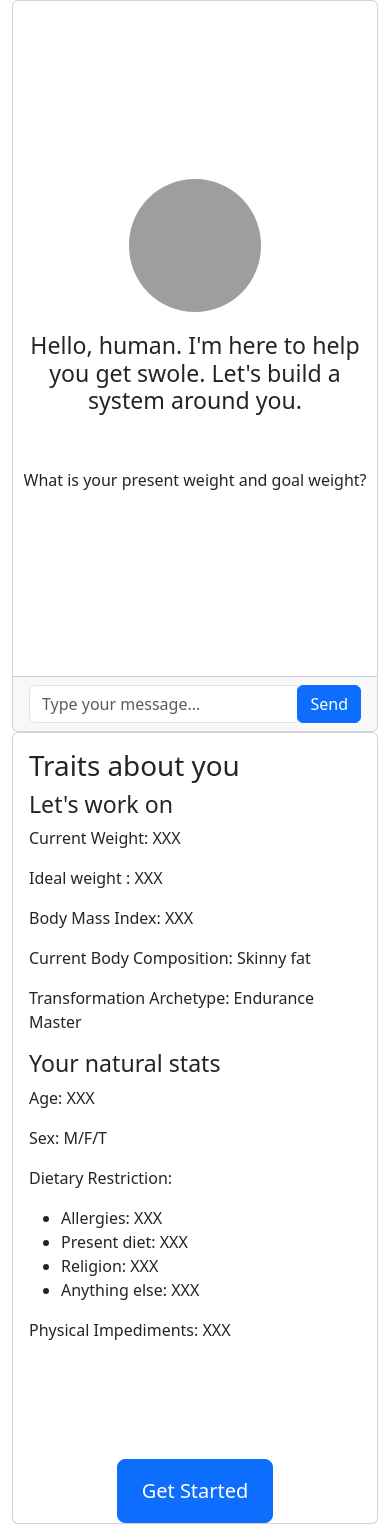
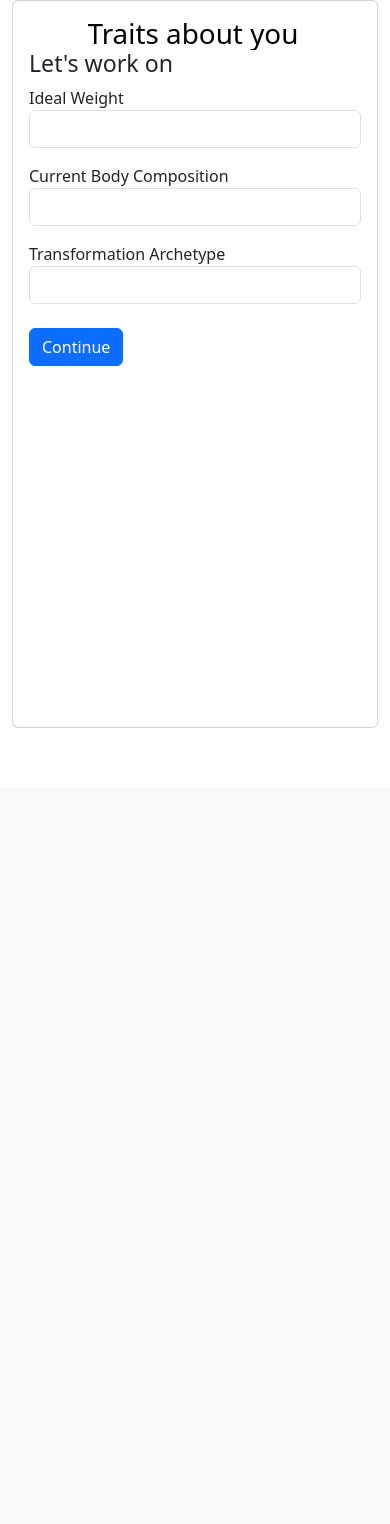
Before and after one commit to Ernesto905/Ideal, a Flask app: page /builder in a window 390 px wide. Shown: the part 56-1580 px from the top of the page. After the commit the page ends 784 px from the top, so only its background shows below. Run offline with Flask 3, Linux system fonts and the light colour scheme; some libraries are stand-ins or nearby versions; grey boxes are pictures that could not be loaded.

Commit message:
Revamped builder profile. Removed chatbot functionality

```diff
--- a/templates/builder/index.html
+++ b/templates/builder/index.html
@@ -2,107 +2,140 @@
 
 {% block content %}
 
+<link rel="stylesheet" href="https://cdnjs.cloudflare.com/ajax/libs/font-awesome/5.15.3/css/all.min.css">
+
 <style>
-  @keyframes typing {
-    from { width: 0; }
-    to { width: 100%; }
+  .typewriter h1 {
+    color: black;
+    overflow: hidden;
+    border-right: 0.15em solid black;
+    white-space: nowrap;
+    margin: 0 auto;
+    animation: typing 1.0s steps(30, end), blink-caret 0.5s step-end infinite;
   }
 
-  .typing-animation {
-    overflow: hidden;
-    white-space: nowrap;
-    animation: typing 1s steps(40, end);
+  @keyframes typing {
+    from {
+      width: 0;
+    }
+    to {
+      width: 100%;
+    }
+  }
+
+  @keyframes blink-caret {
+    from,
+    to {
+      border-color: transparent;
+    }
+    50% {
+      border-color: black;
+    }
+  }
+
+  .fade-in {
+    opacity: 0;
+    animation: fadeInAnimation 1s ease-in forwards;
+  }
+
+  @keyframes fadeInAnimation {
+    from {
+      opacity: 0;
+      transform: translateY(-20px);
+    }
+    to {
+      opacity: 1;
+      transform: translateY(0);
+    }
   }
 </style>
 
-
-
 <div class="row justify-content-center">
-
-  {# Leftmost form. This is the chatbot #}
-  <div class="col-md-6">
-    <div class="card">
-
-      <div class="card-body d-flex flex-column justify-content-center align-items-center" style="height: 80vh; overflow-y: auto;">
-        <div style="width: 40%; padding-top: 40%; position: relative; margin-bottom: 20px; border-radius: 50%; overflow: hidden;">
-          <iframe src="https://gifer.com/embed/75lD" width="100%" height="100%" style="position: absolute; top: 0; left: 0;" frameBorder="0" allowFullScreen></iframe>
-        </div>
-        <div class="text-center">
-          <h3>Hello, human. I'm here to help you get swole. Let's build a system around you.</h3>
-        </div>
-
-        <div class="text-center mt-5">
-          <h6 class="typing-animation">What is your present weight and goal weight?</h6>
-        </div>
-
-        {% if result %}
-          <div id="response">{{ result }}</div>
-        {% endif %}
-
-      </div>
-
-      <div class="card-footer">
-
-          <form hx-post="/generate" hx-target="#response">
-              <div class="input-group">
-                  <input type="text" class="form-control" name="user_input" placeholder="Type your message...">
-                  <div class="input-group-append">
-                      <button class="btn btn-primary" type="submit">Send</button>
-                  </div>
-              </div>
-          </form>
-
-          <div id="response">{{ result }}</div>
-      </div>
-
-    </div>
-  </div>
-
-  {# Rightmost form. This is the user build #}
   <div class="col-md-6">
     <div class="card">
       <div class="card-body" style="height: 86vh; overflow-y: auto;">
 
+        <div class="d-flex justify-content-center">
+          <div class="typewriter">
+            <h1>Traits about you</h1>
+          </div>
+        </div>
 
-        <h1>Traits about you</h1>
 
-        <h3>Let's work on</h3>
-        <p> Current Weight: XXX </p>
-        <p> Ideal weight : XXX </p>
-        <p> Body Mass Index: XXX </p>
-        <p> Current Body Composition: Skinny fat </p>
-        <p> Transformation Archetype:  Endurance Master </p>
 
-        <h3>Your natural stats</h3>
 
-        <p> Age: XXX </p>
-        <p> Sex: M/F/T </p>
-        <p> Dietary Restriction:</p>
-        <ul>
-          <li>
-            Allergies: XXX
-          </li>
-          <li>
-            Present diet: XXX
-          </li>
-          <li>
-            Religion: XXX
-          </li>
-          <li>
-            Anything else: XXX
-          </li>
-        </ul>
-        <p> Physical Impediments: XXX </p>
+        <div id="letsWorkOn" style="display: none;">
+          <h3>Let's work on</h3>
+          <p>Ideal Weight<input type="text" class="form-control" /></p>
+          <p>
+            Current Body Composition
+            <select class="form-control">
+              <option></option>
+              <option>Skinny fat</option>
+              <option>Strong fat</option>
+              <option>Strong</option>
+              <option>Phoenix Rising</option>
+            </select>
+          </p>
+          <p>
+            Transformation Archetype
+            <select class="form-control">
+              <option></option>
+              <option>Sculptor</option>
+              <option>Builder</option>
+              <option>Balancer</option>
+              <option>Shaper</option>
+              <option>Learner</option>
+              <option>Transformer</option>
+              <option>Endurance Master</option>
+            </select>
+          </p>
+          <button id="letsWorkOnSubmit" class="btn btn-primary mt-2 mb-3">Continue</button>
+        </div>
+
+
+
+
+
+        <div id="naturalStats" style="display: none;">
+          <h3>Your natural stats</h3>
+          <p>Current Weight<input type="text" class="form-control" /></p>
+          <p>Age<input type="text" class="form-control" /></p>
+          <p>
+            Sex
+            <select class="form-control">
+              <option>Male</option>
+              <option>Female</option>
+            </select>
+          </p>
+          <p>Dietary Restriction</p>
+          <ul>
+            <li>Allergies<input type="text" class="form-control" /></li>
+            <li>Present diet<input type="text" class="form-control" /></li>
+            <li>Religion<input type="text" class="form-control" /></li>
+            <li>Anything else we should know about your diet<input type="text" class="form-control" /></li>
+          </ul>
+          <p>Physical Impediments<input type="text" class="form-control" /></p>
+        </div>
 
 
       </div>
-      <div class="text-center mt-auto">
-        <button type="button" class="btn btn-primary btn-lg px-4 py-3" data-mdb-ripple-init onclick="location.href='{{ url_for('builder') }}'">Get Started</button>
-      </div>
+    </div>
+  </div>
+</div>
 
-    </div>
 
-  </div>
+<script>
+  document.addEventListener('DOMContentLoaded', function () {
+    setTimeout(function () {
+      document.getElementById('letsWorkOn').style.display = 'block';
+      document.getElementById('letsWorkOn').classList.add('fade-in');
+    }, 1100);
 
-</div>
+    document.getElementById('letsWorkOnSubmit').addEventListener('click', function () {
+      document.getElementById('naturalStats').style.display = 'block';
+      document.getElementById('naturalStats').classList.add('fade-in');
+    });
+  });
+</script>
 {% endblock %}
```
